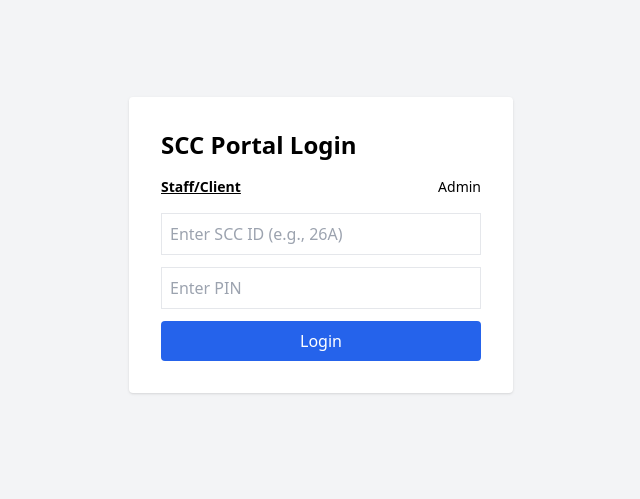
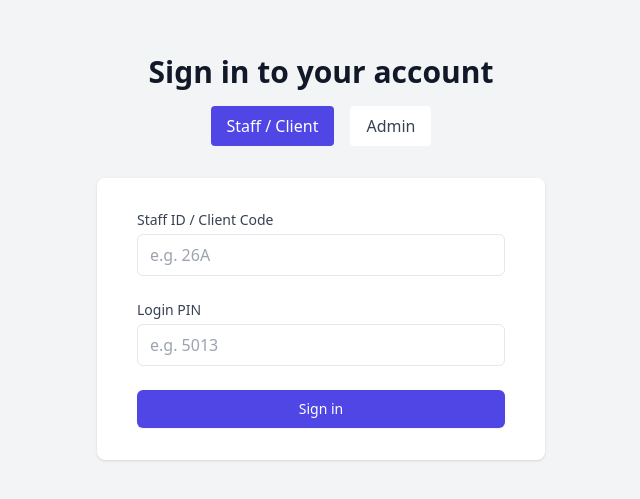
Before and after one commit to Seltostrips/SCC2, a Next.js app in the folder frontend/: page /login in a window 1280 px wide. Shown: the part 155-654 px from the top of the page, without its empty margins (319-959 px from the left). Built offline with nearby package versions, Linux system fonts and the light colour scheme.

Commit message:
Update login.js

```diff
--- a/frontend/pages/login.js
+++ b/frontend/pages/login.js
@@ -1,39 +1,36 @@
 import { useState } from 'react';
+import axios from 'axios';
 import { useRouter } from 'next/router';
-import axios from 'axios';
 
 export default function Login() {
-  const [formData, setFormData] = useState({ sccId: '', pin: '', email: '', password: '' });
-  const [isAdmin, setIsAdmin] = useState(false);
+  const [formData, setFormData] = useState({
+    email: '',
+    password: '',
+    uniqueCode: '',
+    loginPin: ''
+  });
+
+  const [role, setRole] = useState('staff'); // Default to Staff login
   const router = useRouter();
+  const { email, password, uniqueCode, loginPin } = formData;
+
+  const onChange = (e) => setFormData({ ...formData, [e.target.name]: e.target.value });
 
   const onSubmit = async (e) => {
     e.preventDefault();
+    try {
+      const payload = role === 'admin'
+        ? { email, password, role }
+        : { uniqueCode, loginPin, role };
 
-    // Prepare payload based on login type
-    const payload = isAdmin
-      ? { email: formData.email, password: formData.password }
-      : { sccId: formData.sccId, pin: formData.pin };
+      const res = await axios.post(`${process.env.NEXT_PUBLIC_API_URL || ''}/api/auth/login`, payload);
 
-    // Debug log to check what is being sent
-    console.log("Login Payload:", payload);
+      localStorage.setItem('token', res.data.token);
 
-    if (!isAdmin && (!payload.sccId || !payload.pin)) {
-      alert("Please enter both SCC ID and PIN");
-      return;
-    }
-
-    try {
-      const res = await axios.post(`${process.env.NEXT_PUBLIC_API_URL || 'http://localhost:5000'}/api/auth/login`, payload);
-
-      // ... existing success logic ...
-      localStorage.setItem('token', res.data.token);
-      localStorage.setItem('user', JSON.stringify(res.data.user));
-
-      const user = res.data.user;
-      if (user.role === 'staff') router.push('/staff/select-location');
-      else if (user.role === 'client') router.push('/client');
-      else router.push('/admin');
+      // Redirect based on role
+      if (res.data.user.role === 'admin') router.push('/admin');
+      else if (res.data.user.role === 'client') router.push('/client');
+      else router.push('/staff/select-location'); // Goto Location Select
 
     } catch (err) {
       console.error(err);
@@ -42,33 +39,63 @@ const onSubmit = async (e) => {
   };
 
   return (
-    <div className="min-h-screen flex items-center justify-center bg-gray-100">
-      <form onSubmit={onSubmit} className="bg-white p-8 rounded shadow w-96">
-        <h2 className="text-2xl mb-4 font-bold">SCC Portal Login</h2>
-
-        <div className="mb-4 flex justify-between">
-          <button type="button" onClick={() => setIsAdmin(false)} className={`text-sm ${!isAdmin ? 'font-bold underline' : ''}`}>Staff/Client</button>
-          <button type="button" onClick={() => setIsAdmin(true)} className={`text-sm ${isAdmin ? 'font-bold underline' : ''}`}>Admin</button>
+    <div className="min-h-screen bg-gray-100 flex flex-col justify-center py-12 sm:px-6 lg:px-8">
+      <div className="sm:mx-auto sm:w-full sm:max-w-md">
+        <h2 className="mt-6 text-center text-3xl font-extrabold text-gray-900">
+          Sign in to your account
+        </h2>
+        <div className="mt-4 flex justify-center space-x-4">
+          <button
+            onClick={() => setRole('staff')}
+            className={`px-4 py-2 rounded ${role === 'staff' ? 'bg-indigo-600 text-white' : 'bg-white text-gray-700'}`}
+          >
+            Staff / Client
+          </button>
+          <button
+            onClick={() => setRole('admin')}
+            className={`px-4 py-2 rounded ${role === 'admin' ? 'bg-indigo-600 text-white' : 'bg-white text-gray-700'}`}
+          >
+            Admin
+          </button>
+        </div>
       </div>
 
-        {!isAdmin ? (
+      <div className="mt-8 sm:mx-auto sm:w-full sm:max-w-md">
+        <div className="bg-white py-8 px-4 shadow sm:rounded-lg sm:px-10">
+          <form className="space-y-6" onSubmit={onSubmit}>
+
+            {role === 'admin' ? (
               <>
-            <input className="w-full mb-3 p-2 border" placeholder="Enter SCC ID (e.g., 26A)"
-              onChange={e => setFormData({...formData, sccId: e.target.value})} />
-            <input className="w-full mb-3 p-2 border" type="password" placeholder="Enter PIN"
-              onChange={e => setFormData({...formData, pin: e.target.value})} />
+                <div>
+                  <label className="block text-sm font-medium text-gray-700">Email address</label>
+                  <input type="email" name="email" value={email} onChange={onChange} required className="mt-1 block w-full px-3 py-2 border rounded-md" />
+                </div>
+                <div>
+                  <label className="block text-sm font-medium text-gray-700">Password</label>
+                  <input type="password" name="password" value={password} onChange={onChange} required className="mt-1 block w-full px-3 py-2 border rounded-md" />
+                </div>
               </>
             ) : (
               <>
-            <input className="w-full mb-3 p-2 border" placeholder="Email"
-              onChange={e => setFormData({...formData, email: e.target.value})} />
-            <input className="w-full mb-3 p-2 border" type="password" placeholder="Password"
-              onChange={e => setFormData({...formData, password: e.target.value})} />
+                <div>
+                  <label className="block text-sm font-medium text-gray-700">Staff ID / Client Code</label>
+                  <input type="text" name="uniqueCode" value={uniqueCode} onChange={onChange} required className="mt-1 block w-full px-3 py-2 border rounded-md" placeholder="e.g. 26A" />
+                </div>
+                <div>
+                  <label className="block text-sm font-medium text-gray-700">Login PIN</label>
+                  <input type="password" name="loginPin" value={loginPin} onChange={onChange} required className="mt-1 block w-full px-3 py-2 border rounded-md" placeholder="e.g. 5013" />
+                </div>
               </>
             )}
 
-        <button className="w-full bg-blue-600 text-white py-2 rounded">Login</button>
+            <div>
+              <button type="submit" className="w-full flex justify-center py-2 px-4 border border-transparent rounded-md shadow-sm text-sm font-medium text-white bg-indigo-600 hover:bg-indigo-700">
+                Sign in
+              </button>
+            </div>
           </form>
+        </div>
+      </div>
     </div>
   );
 }
```
Lines whose indentation alone changed are shown as unchanged.
